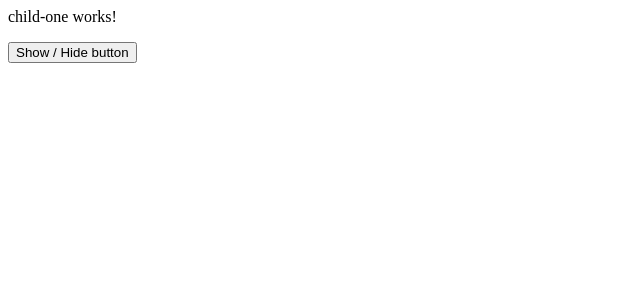
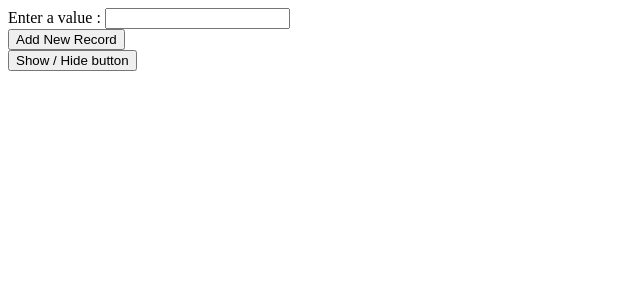
Before and after one commit to kondareddyyaramala/life-cycle-hooks-in-angular-services, an Angular app: page / in a window 1280 px wide. Shown: the top 300 px of the page, without its empty margins (0-640 px from the left). Built offline with nearby package versions, Linux system fonts and the light colour scheme.

Commit message:
2 files modified

```diff
--- a/src/app/child-one/child-one.component.html
+++ b/src/app/child-one/child-one.component.html
@@ -1,3 +1,6 @@
-<p>
-child-one works!
-</p>
+<section>
+  <label for="input"> Enter a value :  </label>
+  <input name="input">
+  <br>
+  <button>Add New Record</button>
+</section>
--- a/src/app/service-one.service.ts
+++ b/src/app/service-one.service.ts
@@ -1,4 +1,4 @@
-import { Injectable } from '@angular/core';
+import { Injectable, Inject } from '@angular/core';
 import { OnDestroy } from '@angular/core';
 
 @Injectable()
@@ -14,6 +14,4 @@ export class ServiceOneService implements OnDestroy{
   ngOnDestroy() {
     console.log('Service ngOnDestroy');
   }
-
-
 }
```
